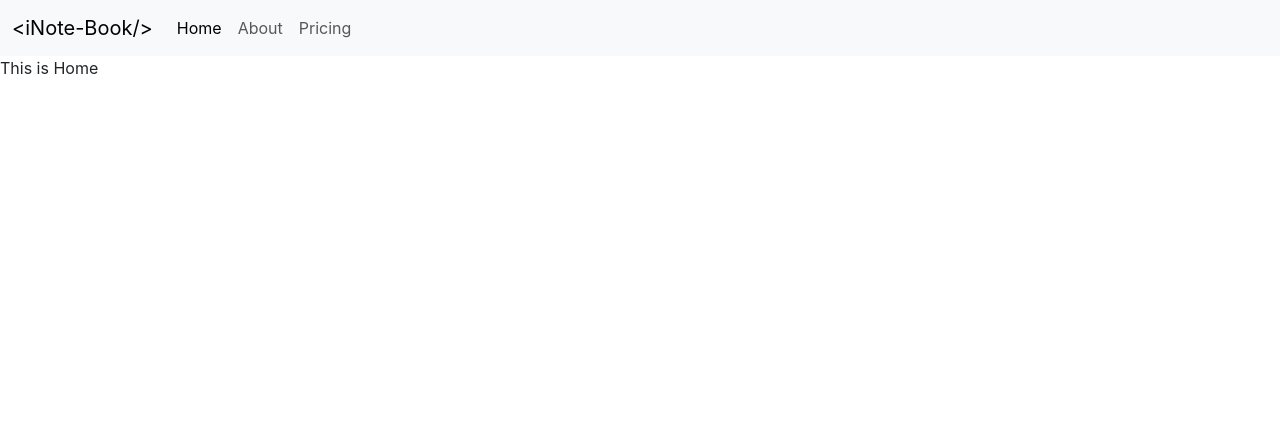
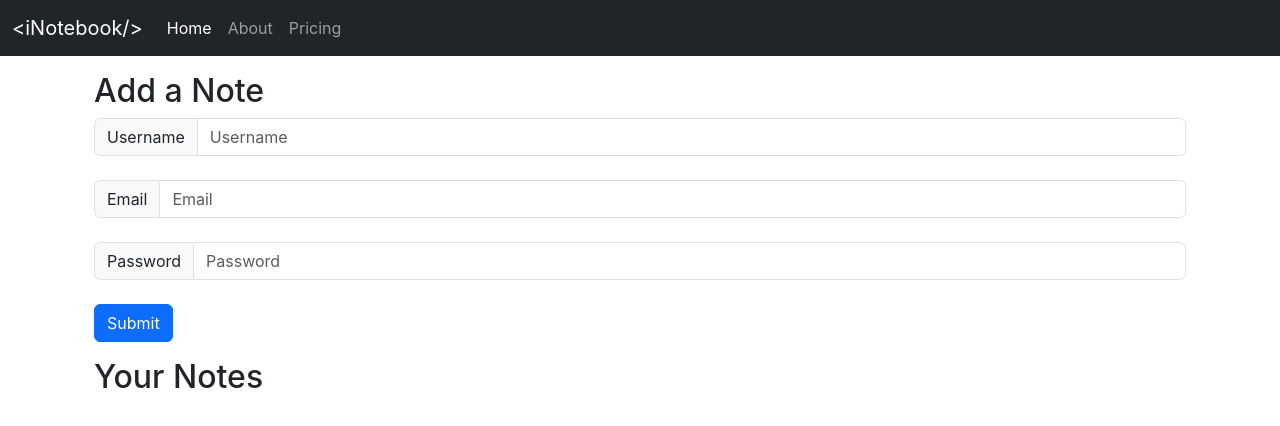
Before and after one commit to AhmedArbaz/inotebook, a React (Create React App) app: page / in a window 1280 px wide. Shown: the top 426 px of the page. Built offline with nearby package versions, Linux system fonts and the light colour scheme.

Commit message:
Making the little navbar use useLocation hook, wrap all components in layout.js to .container class and more

```diff
--- a/public/index.html
+++ b/public/index.html
@@ -13,10 +13,10 @@
 
     <link rel="manifest" href="%PUBLIC_URL%/manifest.json" />
 
+
+    <title>iNoteBook - Your notes secured in the cloud</title>
     <!-- css link of bootstrap  -->
     <link href="https://cdn.jsdelivr.net/npm/bootstrap@5.3.3/dist/css/bootstrap.min.css" rel="stylesheet" integrity="sha384-QWTKZyjpPEjISv5WaRU9OFeRpok6YctnYmDr5pNlyT2bRjXh0JMhjY6hW+ALEwIH" crossorigin="anonymous">
-
-    <title>iNoteBook - Your notes secured in the cloud</title>
   </head>
   <body>
     <noscript>You need to enable JavaScript to run this app.</noscript>
--- a/src/Components/Home.js
+++ b/src/Components/Home.js
@@ -1,11 +1,51 @@
-import React from 'react'
+import React from "react";
 
 const Home = () => {
   return (
-    <div>
-      This is Home
+    <div className="container my-3">
+      <h2>Add a Note</h2>
+      <div class="input-group flex-nowrap mb-4">
+        <span class="input-group-text" id="addon-wrapping">
+          Username
+        </span>
+        <input
+          type="text"
+          class="form-control"
+          placeholder="Username"
+          aria-label="Username"
+          aria-describedby="addon-wrapping"
+        />
+      </div>
+      <div class="input-group flex-nowrap mb-4">
+        <span class="input-group-text" id="addon-wrapping">
+          Email
+        </span>
+        <input
+          type="Email"
+          class="form-control"
+          placeholder="Email"
+          aria-label="Email"
+          aria-describedby="addon-wrapping"
+        />
+      </div>
+      <div class="input-group flex-nowrap mb-4">
+        <span class="input-group-text" id="addon-wrapping">
+          Password
+        </span>
+        <input
+          type="password"
+          class="form-control"
+          placeholder="Password"
+          aria-label="Password"
+          aria-describedby="addon-wrapping"
+        />
+      </div>
+      <button type="button" class="btn btn-primary">Submit</button>
+
+      <h2 className="my-3">Your Notes</h2>
+
     </div>
-  )
-}
+  );
+};
 
-export default Home
+export default Home;
--- a/src/Components/Navbar.js
+++ b/src/Components/Navbar.js
@@ -1,22 +1,28 @@
 import React from 'react'
-import { Link } from 'react-router-dom'
+import { Link,useLocation } from 'react-router-dom'
+import { useEffect } from 'react'
+const Navbar = () => {
+  // Using location Hook  ya use hota hay ager hamin location change karni ho to ab jsay useEffect may loction ko use karin kay location jasy /about ho to ausy active kar do ternry operator ko use kain gay aur load kay liay useEffect ko
+  let location = useLocation();
 
-const Navbar = () => {
+  useEffect(() => {
+    console.log(location.pathname);// abhi dakho ya log kar raha hay ager / pay hay to aus ka bata raha hay /about pay aus ka
+  }, [location]);
   return (
     <>
-      <nav className="navbar navbar-expand-lg bg-body-tertiary">
+      <nav className="navbar navbar-dark  navbar-expand-lg bg-dark">
   <div className="container-fluid">
-    <Link className="navbar-brand" to="/"><span>&lt;</span>iNote-Book/&gt;</Link>
+    <Link className="navbar-brand" to="/"><span>&lt;</span>iNotebook/&gt;</Link>
     <button className="navbar-toggler" type="button" data-bs-toggle="collapse" data-bs-target="#navbarNavDropdown" aria-controls="navbarNavDropdown" aria-expanded="false" aria-label="Toggle navigation">
       <span className="navbar-toggler-icon"></span>
     </button>
     <div className="collapse navbar-collapse" id="navbarNavDropdown">
       <ul className="navbar-nav">
         <li className="nav-item">
-          <Link className="nav-link active" aria-current="page" to="/">Home</Link>
+          <Link className={`nav-link ${location.pathname==="/"? "active": ""}`} aria-current="page" to="/">Home</Link>
         </li>
         <li className="nav-item">
-          <Link className="nav-link" to="/about">About</Link>
+          <Link className={`nav-link ${location.pathname==="/about"? "active": ""}`} to="/about">About</Link>
         </li>
         <li className="nav-item">
           <Link className="nav-link" to="/">Pricing</Link>
--- a/src/Layout.js
+++ b/src/Layout.js
@@ -12,7 +12,10 @@ const Layout = () => {
 
       <Navbar/>
       {/* ya outlet aisi liay use kia kay navbar sab may ay but aus kay bad sab change hotay jain  */}
+      <div className="container">
+        {/* sab ko container class dani thi aisi liay direct outlet ko hi day di hay  */}
       <Outlet/>
+      </div>
 
       </NoteState>
 
```
